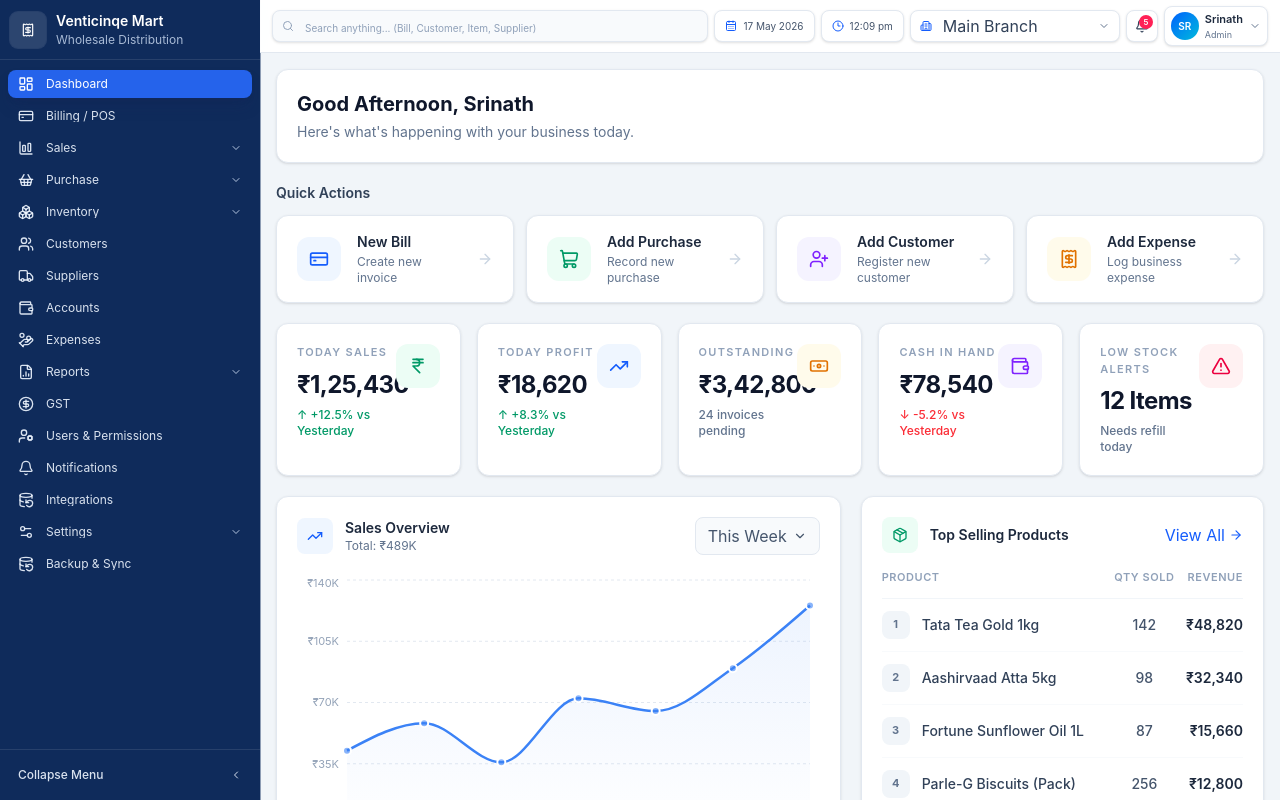
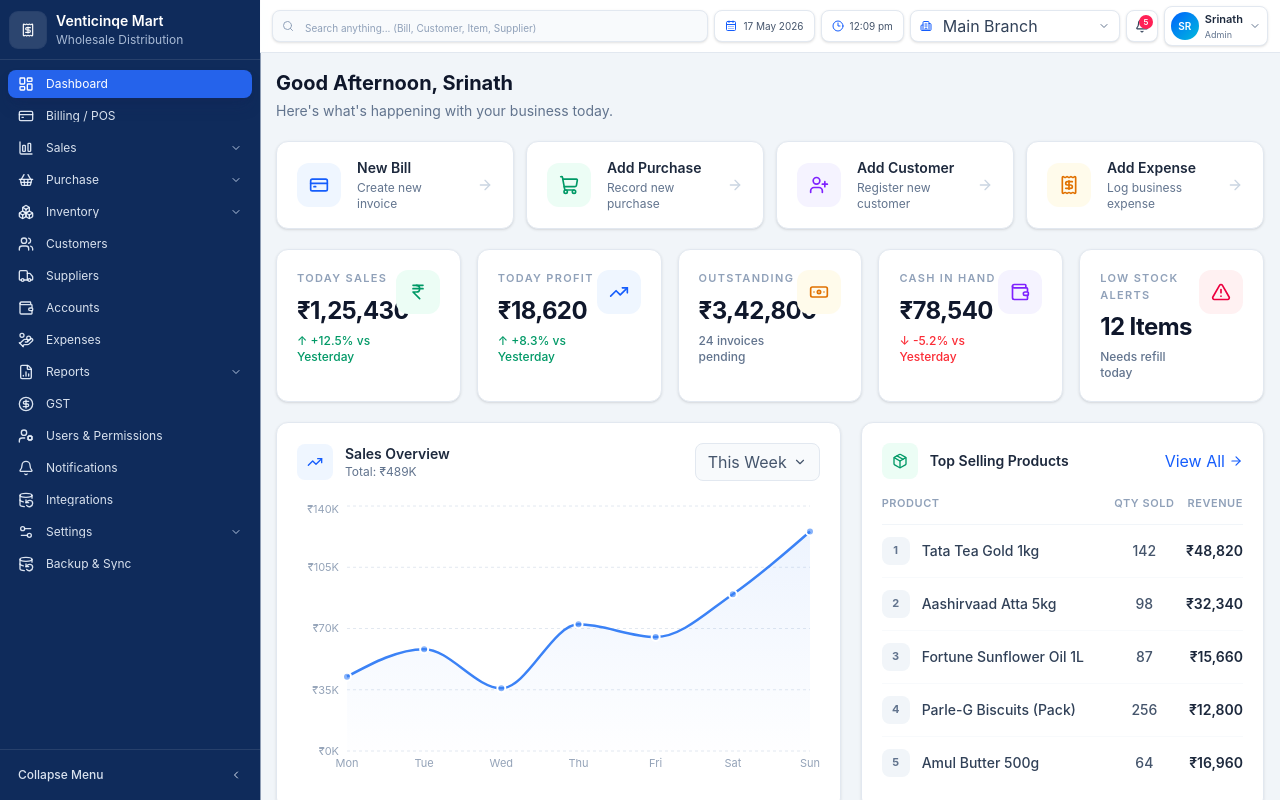
Before and after one commit to Vigneshr2003/Billing-Software, a React (Vite) app in the folder client/: page /dashboard in a window 1280 px wide. Built offline with nearby package versions, Linux system fonts and the light colour scheme.

Commit message:
Ui updated

```diff
--- a/client/src/components/dashboard/quick-actions/QuickActions.tsx
+++ b/client/src/components/dashboard/quick-actions/QuickActions.tsx
@@ -31,9 +31,6 @@ const actions = [
 function QuickActions() {
   return (
     <section>
-      <h2 className="mb-3 text-sm font-semibold text-slate-700">
-        Quick Actions
-      </h2>
       <div className="grid gap-3 sm:grid-cols-2 xl:grid-cols-4">
         {actions.map((action) => (
           <QuickActionCard key={action.title} {...action} />
--- a/client/src/components/dashboard/sections/StockAlerts.tsx
+++ b/client/src/components/dashboard/sections/StockAlerts.tsx
@@ -35,7 +35,7 @@ function StockAlerts() {
       </div>
 
       <div className="overflow-x-auto">
-        <table className="w-full min-w-[480px]">
+        <table className="w-full min-w-120">
           <thead>
             <tr className="border-b border-slate-100">
               <th className="pb-3 text-left text-[11px] font-semibold uppercase tracking-wider text-slate-400">Item</th>
--- a/client/src/components/dashboard/stats-cards/StatCard.tsx
+++ b/client/src/components/dashboard/stats-cards/StatCard.tsx
@@ -48,7 +48,7 @@ function StatCard({ label, value, note, icon: Icon, accent, trend = "neutral" }:
       {/* Decorative gradient bar at top */}
       <div
         className={cn(
-          "absolute inset-x-0 top-0 h-[3px] opacity-0 transition-opacity duration-300 group-hover:opacity-100",
+          "absolute inset-x-0 top-0 h-0.75 opacity-0 transition-opacity duration-300 group-hover:opacity-100",
           accent.includes("emerald") && "bg-linear-to-r from-emerald-400 to-emerald-600",
           accent.includes("blue") && "bg-linear-to-r from-blue-400 to-blue-600",
           accent.includes("amber") && "bg-linear-to-r from-amber-400 to-amber-600",
--- a/client/src/pages/DashboardPage.tsx
+++ b/client/src/pages/DashboardPage.tsx
@@ -17,8 +17,7 @@ function getGreeting(): string {
 function DashboardPage() {
   return (
     <div className="space-y-5">
-      {/* ── Welcome Header ── */}
-      <header className="rounded-xl border border-slate-200 bg-white px-5 py-5 shadow-sm">
+      <header >
         <h1 className="text-xl font-bold text-slate-900">
           {getGreeting()}, Srinath
         </h1>
@@ -33,23 +32,21 @@ function DashboardPage() {
       {/* ── Stats Cards ── */}
       <StatsCards />
 
-      {/* ── Sales Overview + Top Selling Products ── */}
       <div className="grid gap-5 xl:grid-cols-[minmax(0,1.4fr)_minmax(0,1fr)]">
         <SalesOverview />
         <TopSellingProducts />
       </div>
 
-      {/* ── Recent Bills ── */}
-      <RecentBills />
-
-      {/* ── Pending Collections + Stock Alerts ── */}
       <div className="grid gap-5 xl:grid-cols-2">
+        <RecentBills />
         <PendingCollections />
-        <StockAlerts />
       </div>
 
-      {/* ── Notifications ── */}
-      <Notifications />
+      <div className="grid gap-5 xl:grid-cols-2">
+        <StockAlerts />
+        <Notifications />
+      </div>
+
     </div>
   );
 }
```
